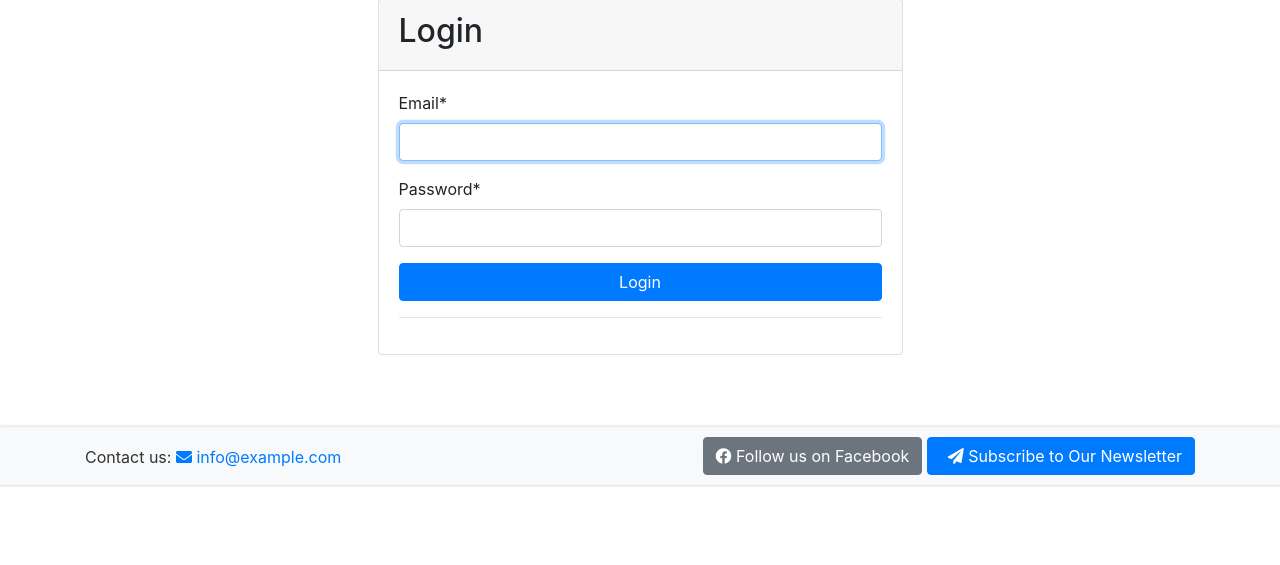
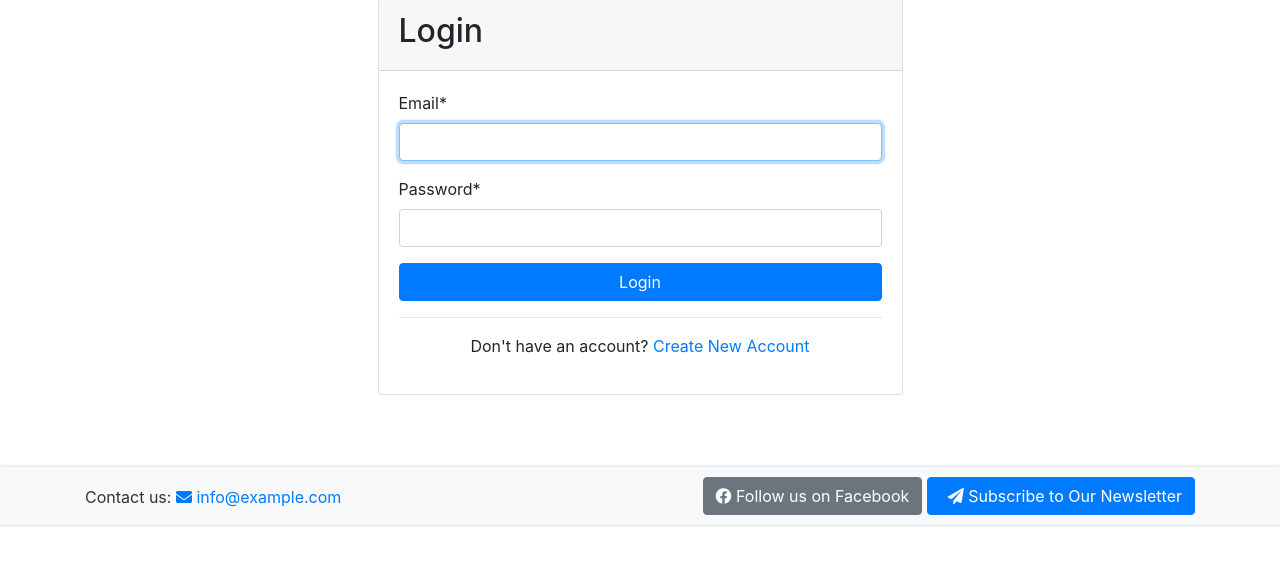
Before and after one commit to Gomsur/Authentic-shop, a Django app: page /account/login/ in a window 1280 px wide. Shown: the part 107-672 px from the top of the page. Run offline with Django 4.2, Linux system fonts and the light colour scheme; some libraries are stand-ins or nearby versions.

Commit message:
Customer is now able to create an account

```diff
--- a/templates/accounts/login.html
+++ b/templates/accounts/login.html
@@ -17,7 +17,7 @@
                         <button type="submit" class="btn btn-primary btn-block mt-3">Login</button>
                     </form>
                     <hr>
-
+                    <p class="text-center">Don't have an account? <a href="{% url 'accounts:signup' %}">Create New Account</a></p>
                 </div>
             </div>
         </div>
```
